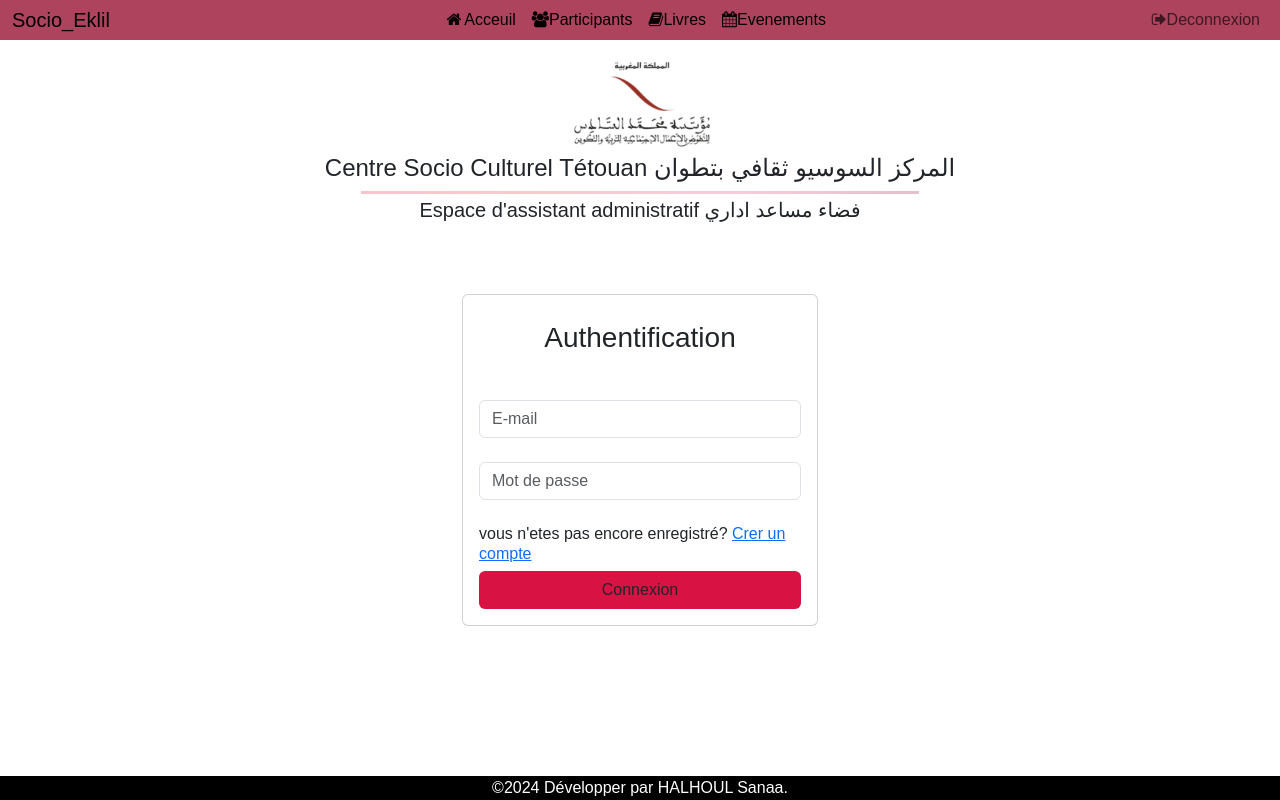
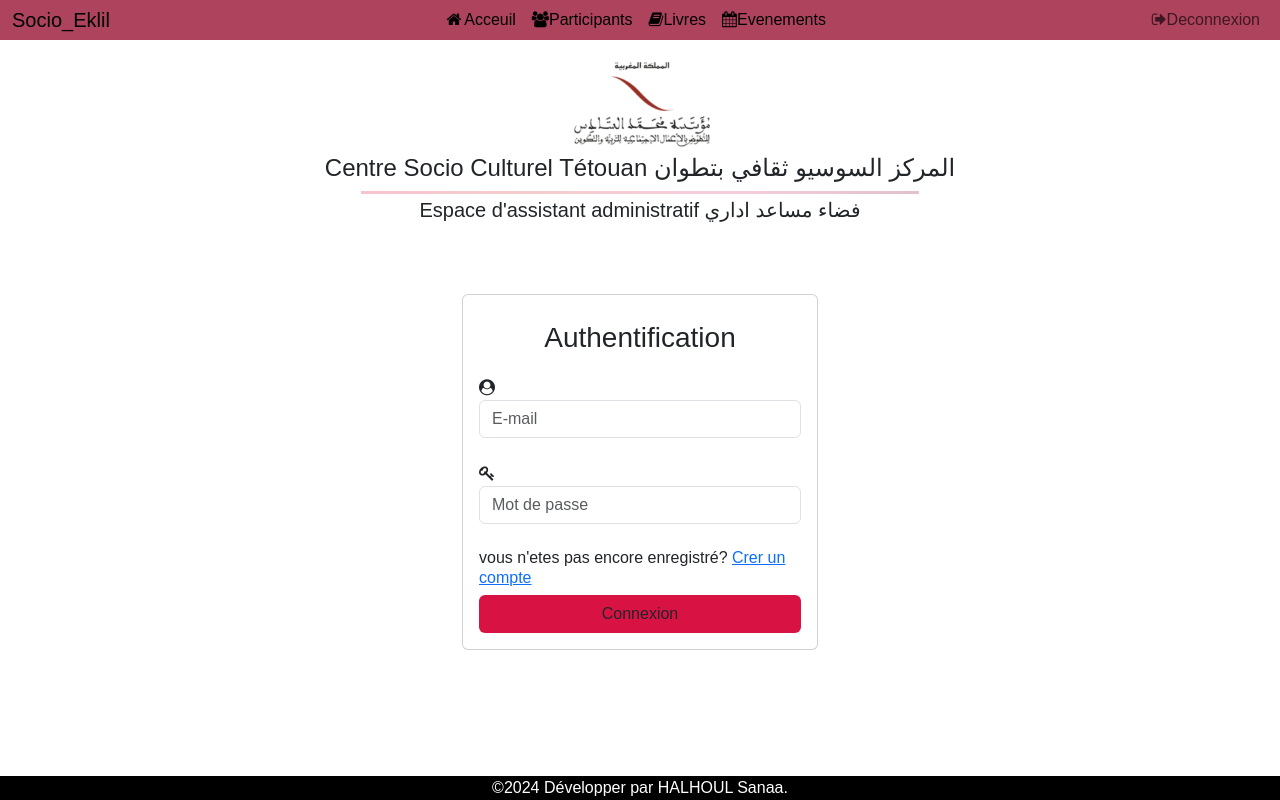
Before and after one commit to H-Sanaa/Gestion_EklilSocio, a React (Create React App) app in the folder frontend/: page /authentification in a window 1280 px wide. Built offline with nearby package versions, Linux system fonts and the light colour scheme.

Commit message:
Update Login.jsx

```diff
--- a/frontend/src/Compenent/Logincompenent/Login.jsx
+++ b/frontend/src/Compenent/Logincompenent/Login.jsx
@@ -51,7 +51,7 @@ const Login = () => {
 
               <form onSubmit={handleLogin}>
                 <div className="form-group">
-                <i className="fas fa-user"></i>
+                <i class="fa fa-user-circle" aria-hidden="true"></i>
                   <input
                     type="text"
                     className="form-control"
@@ -64,6 +64,7 @@ const Login = () => {
                 </div>
                 <br />
                 <div className="form-group">
+                <i className="fa fa-key"></i>
 
                   <input
                     type="password"
```
